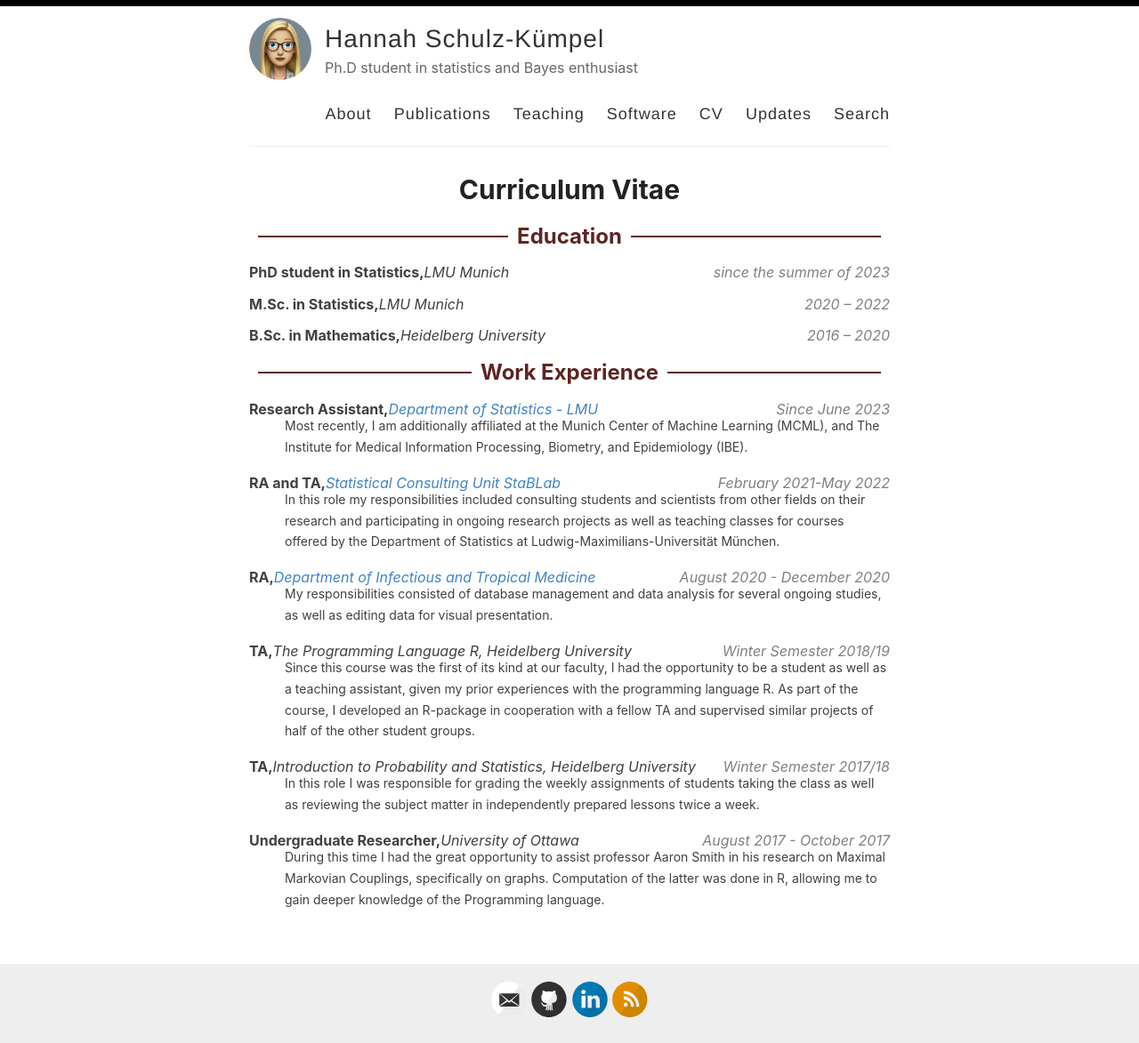
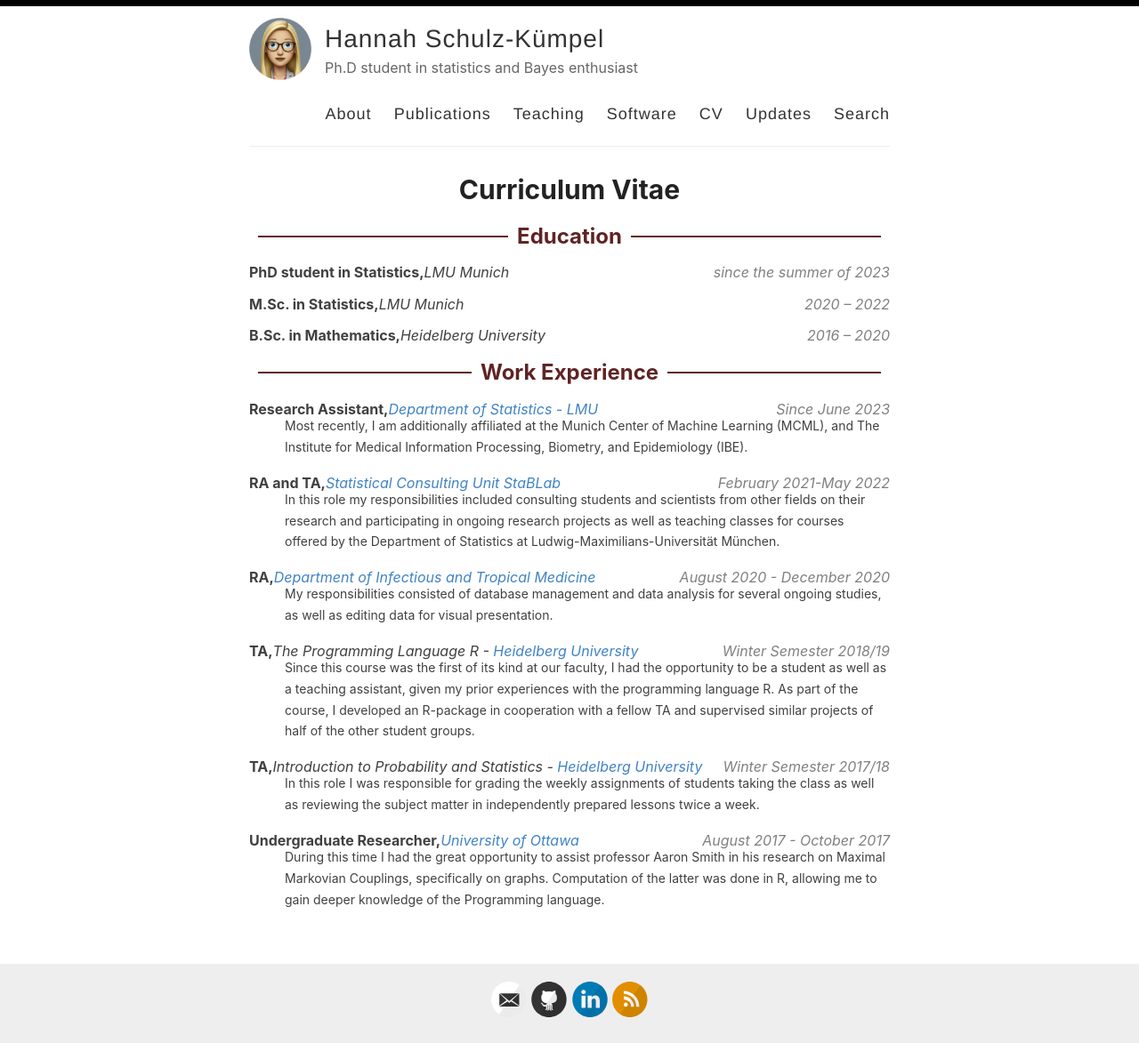
Before and after one commit to 11annah/11annah.github.io, a Jekyll site: the page built from _pages/cv.md, in a window 1280 px wide. Shown: the whole page at 89% size. Built offline with Jekyll 4.4.1, drawn with Linux system fonts in a browser that asks for light colours.

Commit message:
Update cv.md

```diff
--- a/_pages/cv.md
+++ b/_pages/cv.md
@@ -131,21 +131,21 @@ permalink: /cv/
 
 <div class="entry custom-container">
     <span class="fat-text">TA,</span>
-    <span class="italic-text">The Programming Language R, Heidelberg University</span>
+    <span class="italic-text">The Programming Language R - <a href="https://www.uni-heidelberg.de/en/study/all-subjects/mathematics">Heidelberg University</a></span>
     <span class="gray-italic-text">Winter Semester 2018/19</span>
 </div>
 <p class="entry indented-paragraph">Since this course was the first of its kind at our faculty, I had the opportunity to be a student as well as a teaching assistant, given my prior experiences with the programming language R. As part of the course, I developed an R-package in cooperation with a fellow TA and supervised similar projects of half of the other student groups.</p>
 
 <div class="entry custom-container">
     <span class="fat-text">TA,</span>
-    <span class="italic-text">Introduction to Probability and Statistics, Heidelberg University</span>
+    <span class="italic-text">Introduction to Probability and Statistics - <a href="https://www.uni-heidelberg.de/en/study/all-subjects/mathematics">Heidelberg University</a></span>
     <span class="gray-italic-text">Winter Semester 2017/18</span>
 </div>
 <p class="entry indented-paragraph">In this role I was responsible for grading the weekly assignments of students taking the class as well as reviewing the subject matter in independently prepared lessons twice a week.</p>
 
 <div class="entry custom-container">
     <span class="fat-text">Undergraduate Researcher,</span>
-    <span class="italic-text">University of Ottawa</span>
+    <span class="italic-text"><a href="https://www.uottawa.ca/faculty-science/mathematics-statistics">University of Ottawa</a></span>
     <span class="gray-italic-text">August 2017 - October 2017</span>
 </div>
 <p class="entry indented-paragraph">During this time I had the great opportunity to assist professor Aaron Smith in his research on Maximal Markovian Couplings, specifically on graphs. Computation of the latter was done in R, allowing me to gain deeper knowledge of the Programming language.</p>
```
